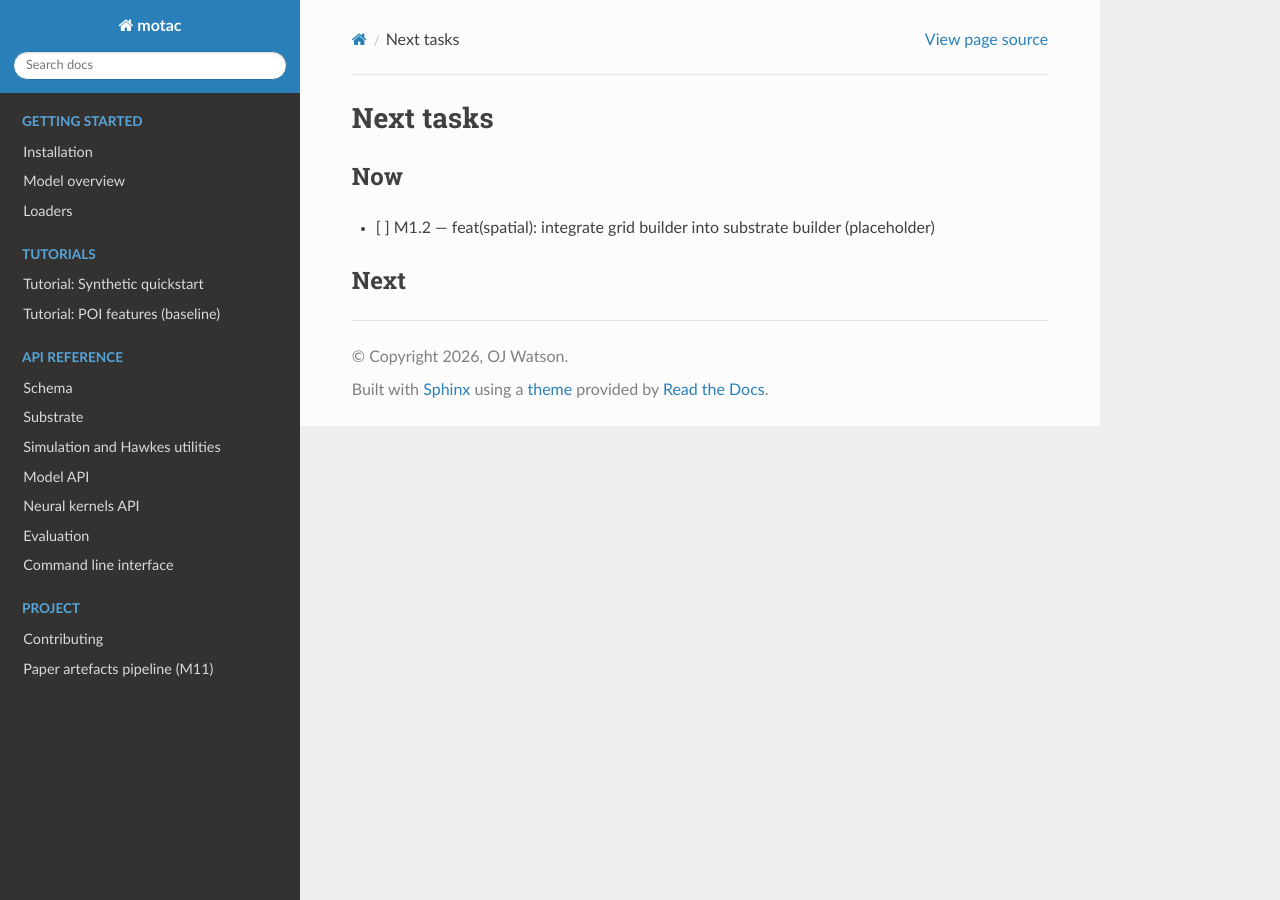
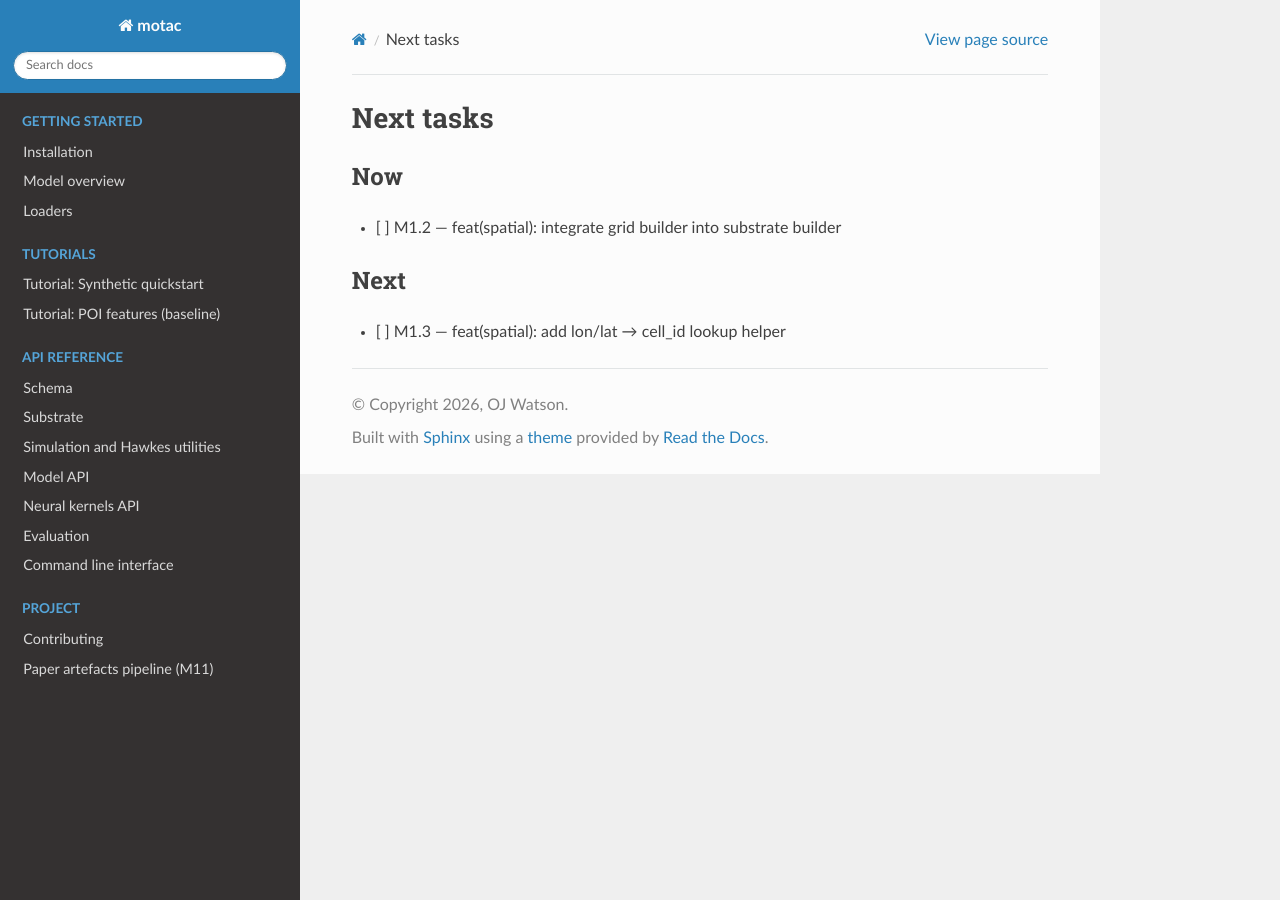
Before and after one commit to OJWatson/motac, a Sphinx documentation site: the page built from docs/agent/NEXT_TASKS.md, in a window 1280 px wide. Built offline with Sphinx 7.4.7 and the Read the Docs theme 3.1.0, drawn with Linux system fonts in a browser that asks for light colours.

Commit message:
docs(agent): set M1.2 Now + add M1.3 Next

```diff
--- a/docs/agent/NEXT_TASKS.md
+++ b/docs/agent/NEXT_TASKS.md
@@ -1,5 +1,7 @@
 # Next tasks
 
 ## Now
-- [ ] M1.2 — feat(spatial): integrate grid builder into substrate builder (placeholder)
+- [ ] M1.2 — feat(spatial): integrate grid builder into substrate builder
+
 ## Next
+- [ ] M1.3 — feat(spatial): add lon/lat → cell_id lookup helper
```
